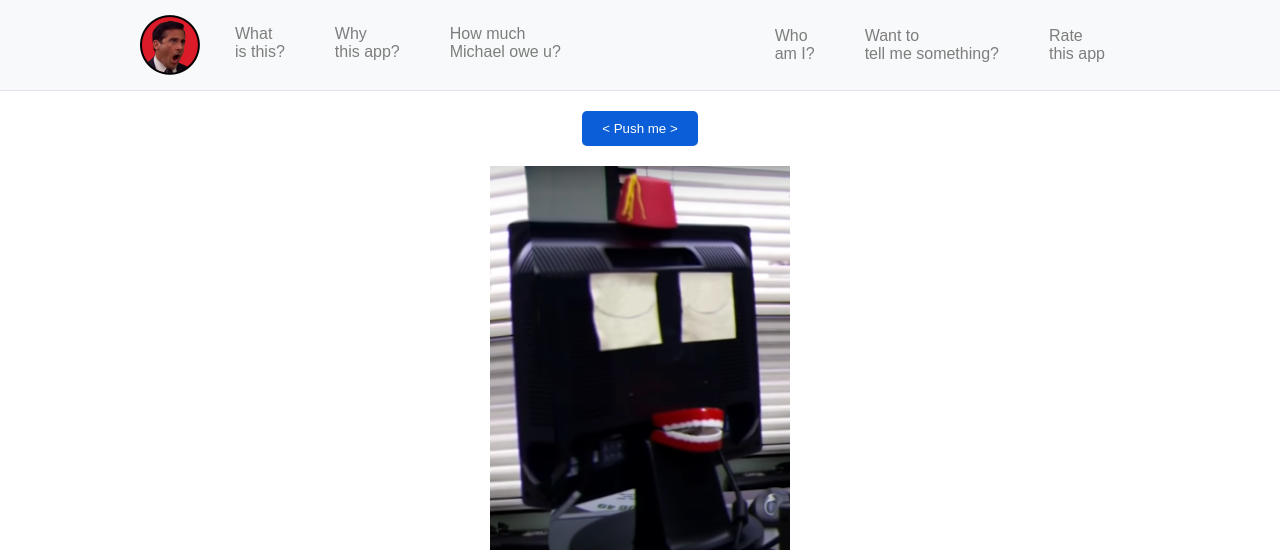
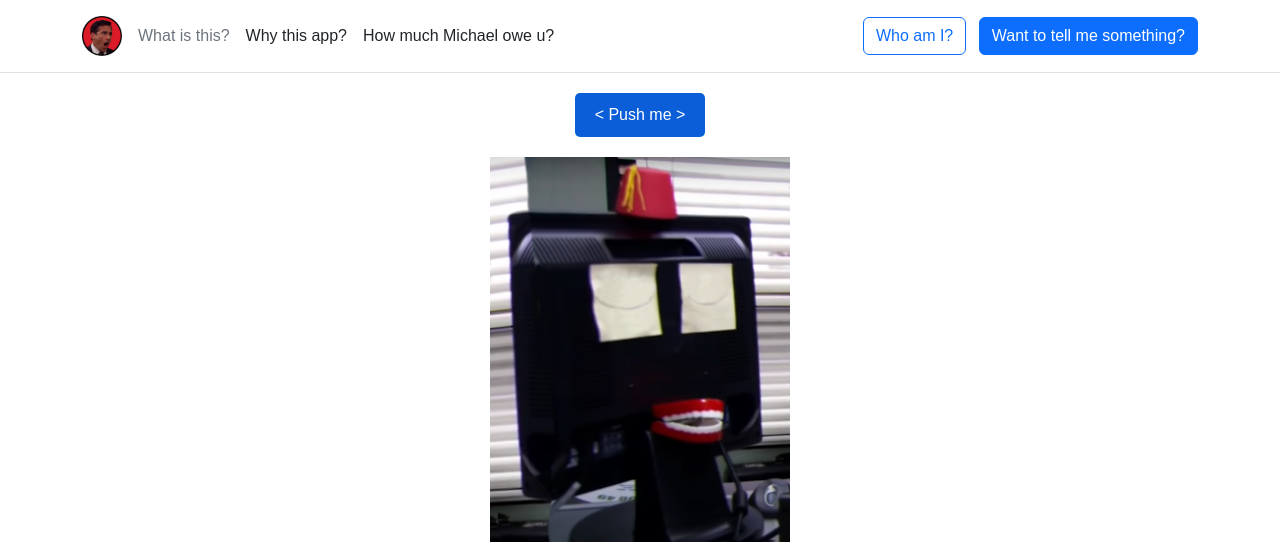
Before and after one commit to ssanjua/MicaelScott-Harvey_app, a Flask app: page / in a window 1280 px wide. Shown: the top 550 px of the page. Run offline with Flask 3, Linux system fonts and the light colour scheme; some libraries are stand-ins or nearby versions.

Commit message:
including bootstrap

```diff
--- a/static/css/styles.css
+++ b/static/css/styles.css
@@ -11,47 +11,7 @@ header {
     border-bottom: 1px solid #e1e4e8; /* A bottom border for some visual separation */
 }
 
-nav {
-    display: flex;
-    justify-content: space-between; /* This will push the nav-left and nav-right apart */
-    align-items: center; /* This will vertically center the navigation links */
-    max-width: 1000px; /* Max width of the content, you can adjust this */
-    margin: 0 auto; /* Center the nav in the page */
-    padding: 15px 5%;
 
-}
-
-.nav-left, .nav-right {
-    display: flex;
-}
-
-.nav-left img {
-    height: 50px; /* Adjust the size of the logo */
-    margin-right: 20px; /* Margin between the logo and the first link */
-}
-
-.nav-left a, .nav-right a {
-    text-decoration: none; /* Remove the underline from links */
-    color: #7d7d7d; /* Dark grey color for the text */
-    margin-right: 20px;
-    font-weight: 500px;
-    padding: 10px 15px; /* Ajustar el espacio alrededor de los enlaces */
-    display: inline-block; /* Permite establecer un ancho y alto */
-}
-
-.nav-left a span, .nav-right a span {
-    display: block;
-}
-
-#nav-logo {
-    height: 60px; /* Ajustar según sea necesario */
-    margin-right: 20px;
-    width: auto; /* Mantiene la proporción del logo */
-}
-
-.nav-left a:hover, .nav-right a:hover {
-    color:blue ; /* Underline on hover for visual feedback */
-}
 
 .button-container {
     display: flex;
--- a/templates/layout.html
+++ b/templates/layout.html
@@ -4,26 +4,32 @@
     <meta charset="UTF-8">
     <meta name="viewport" content="width=device-width, initial-scale=1.0">
     <title>Harveys!</title>
-    <link rel="stylesheet" href="/static/css/styles.css">
+    <link href="https://cdn.jsdelivr.net/npm/bootstrap@5.3.2/dist/css/bootstrap.min.css" rel="stylesheet" integrity="sha384-T3c6CoIi6uLrA9TneNEoa7RxnatzjcDSCmG1MXxSR1GAsXEV/Dwwykc2MPK8M2HN" crossorigin="anonymous">    <link rel="stylesheet" href="/static/css/styles.css">
     <link rel="icon" type="image/png" href="/static/images/micael-favicon.png">
+
 </head>
 <body>
 
-<header>
-    <nav>
-        <div class="nav-left">
-            <img src="/static/images/michael.png" alt="Logo" id="nav-logo">
-            <a href="#what"><span>What</span><span>is this?</span></a>
-            <a href="#why"><span>Why</span><span>this app?</span></a>
-            <a href="#howmuch"><span>How much</span><span>Michael owe u?</span></a>
+    <header class="p-3 bg-white border-bottom">
+        <div class="container">
+            <div class="d-flex flex-wrap align-items-center justify-content-center justify-content-lg-start">
+                <a href="/" class="d-flex align-items-center mb-2 mb-lg-0 text-dark text-decoration-none">
+                    <img src="/static/images/michael.png" alt="Logo" width="40" height="" class="me-2">
+                </a>
+
+                <ul class="nav col-12 col-lg-auto me-lg-auto mb-2 justify-content-center mb-md-0">
+                    <li><a href="#what" class="nav-link px-2 link-secondary">What is this?</a></li>
+                    <li><a href="#why" class="nav-link px-2 link-dark">Why this app?</a></li>
+                    <li><a href="#howmuch" class="nav-link px-2 link-dark">How much Michael owe u?</a></li>
+                </ul>
+
+                <div class="text-end">
+                    <a href="#who" class="btn btn-outline-primary me-2">Who am I?</a>
+                    <a href="#contact" class="btn btn-primary">Want to tell me something?</a>
+                </div>
+            </div>
         </div>
-        <div class="nav-right">
-            <a href="#who"><span>Who</span><span>am I?</span></a>
-            <a href="#contact"><span>Want to</span><span>tell me something?</span></a>
-            <a href="#rate"><span>Rate</span><span>this app</span></a>
-        </div>
-    </nav>
-</header>
+    </header>
 
 <main>
     {% block content %}
@@ -42,6 +48,7 @@
 </footer>
 
 <script src="/static/js/script.js"></script>
+<<script src="https://stackpath.bootstrapcdn.com/bootstrap/5.1.3/js/bootstrap.bundle.min.js"></script>
 
 </body>
 </html>
```
Also changed, not shown: app.py (+5 -3 lines).
